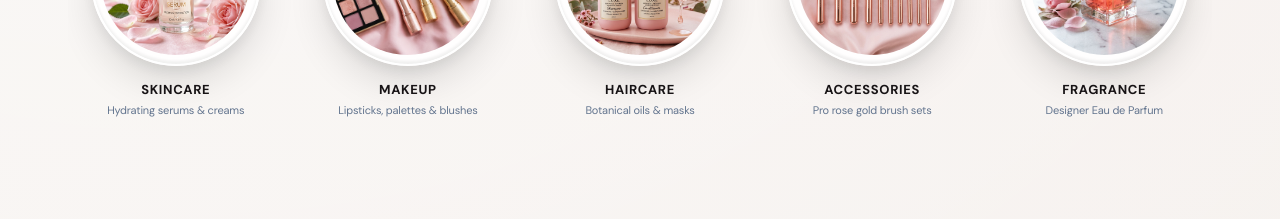
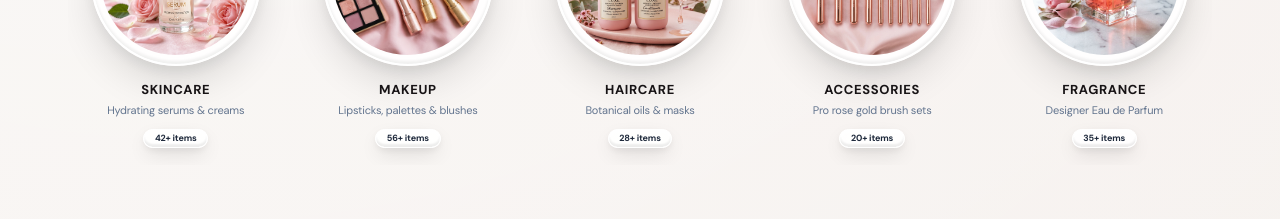
Before and after one commit to ruhul2003/Beauty-and-Blush, a Next.js app in the folder frontend/: page / in a window 1280 px wide. Shown: the part 1440-1659 px from the top of the page. Built offline with nearby package versions, Linux system fonts and the light colour scheme; no server answers.

Commit message:
Add category item count indicators and lighten accent styling

```diff
--- a/frontend/src/components/CategoryShowcase.jsx
+++ b/frontend/src/components/CategoryShowcase.jsx
@@ -9,31 +9,36 @@ const categories = [
     name: 'SKINCARE',
     slug: 'Skincare',
     image: '/images/serum.jpg',
-    desc: 'Hydrating serums & creams'
+    desc: 'Hydrating serums & creams',
+    count: '42+ items'
   },
   {
     name: 'MAKEUP',
     slug: 'Makeup',
     image: '/images/promo-makeup.jpg',
-    desc: 'Lipsticks, palettes & blushes'
+    desc: 'Lipsticks, palettes & blushes',
+    count: '56+ items'
   },
   {
     name: 'HAIRCARE',
     slug: 'Haircare',
     image: '/images/haircare.jpg',
-    desc: 'Botanical oils & masks'
+    desc: 'Botanical oils & masks',
+    count: '28+ items'
   },
   {
     name: 'ACCESSORIES',
     slug: 'Accessories',
     image: '/images/brushes.jpg',
-    desc: 'Pro rose gold brush sets'
+    desc: 'Pro rose gold brush sets',
+    count: '20+ items'
   },
   {
     name: 'FRAGRANCE',
     slug: 'Fragrance',
     image: '/images/perfume.jpg',
-    desc: 'Designer Eau de Parfum'
+    desc: 'Designer Eau de Parfum',
+    count: '35+ items'
   }
 ];
 
@@ -50,10 +55,10 @@ export function CategoryShowcase() {
           transition={{ duration: 0.5 }}
           className="text-center mb-10 sm:mb-12 flex flex-col items-center"
         >
-          <span className="glass-pill px-4 py-1.5 text-[10px] sm:text-[11px] uppercase tracking-[0.24em] font-bold text-[#b84357] dark:text-rose-300 shadow-xs mb-3">
+          <span className="glass-pill px-4 py-1.5 text-[10px] sm:text-[11px] uppercase tracking-[0.24em] font-bold text-[#e06d84] dark:text-rose-300 shadow-xs mb-3">
             Curated Collections
           </span>
-          <h2 className="text-2xl sm:text-3xl md:text-4xl font-serif text-[#181416] dark:text-white font-bold tracking-tight">
+          <h2 className="text-2xl sm:text-3xl md:text-4xl font-bold tracking-tight text-[#181416] dark:text-white">
             Shop by Category
           </h2>
         </motion.div>
@@ -76,7 +81,7 @@ export function CategoryShowcase() {
                 className="group flex flex-col items-center text-center w-full"
               >
                 {/* Circular Liquid Glass Pod with pronounced 3D Depth */}
-                <div className="relative w-28 h-28 sm:w-36 sm:h-36 md:w-40 md:h-40 rounded-full p-2 bg-white/90 dark:bg-white/[0.1] backdrop-blur-2xl border-2 border-white dark:border-white/25 shadow-[0_18px_40px_-5px_rgba(0,0,0,0.14),0_6px_16px_-2px_rgba(0,0,0,0.08),inset_0_3px_2px_rgba(255,255,255,1),inset_0_-3px_3px_rgba(0,0,0,0.06)] group-hover:shadow-[0_26px_55px_-5px_rgba(184,67,87,0.35),0_10px_20px_-2px_rgba(184,67,87,0.22),inset_0_3px_2px_rgba(255,255,255,1)] group-hover:border-[#b84357]/40 transition-all duration-300">
+                <div className="relative w-28 h-28 sm:w-36 sm:h-36 md:w-40 md:h-40 rounded-full p-2 bg-white/90 dark:bg-white/[0.1] backdrop-blur-2xl border-2 border-white dark:border-white/25 shadow-[0_18px_40px_-5px_rgba(0,0,0,0.14),0_6px_16px_-2px_rgba(0,0,0,0.08),inset_0_3px_2px_rgba(255,255,255,1),inset_0_-3px_3px_rgba(0,0,0,0.06)] group-hover:shadow-[0_26px_55px_-5px_rgba(224,109,132,0.35),0_10px_20px_-2px_rgba(224,109,132,0.22),inset_0_3px_2px_rgba(255,255,255,1)] group-hover:border-[#e06d84]/40 transition-all duration-300">
                   <div className="w-full h-full rounded-full overflow-hidden shadow-inner">
                     <img
                       src={cat.image}
@@ -88,12 +93,15 @@ export function CategoryShowcase() {
 
                 {/* Title & Link */}
                 <div className="mt-3.5 space-y-1">
-                  <h3 className="text-xs sm:text-[13px] font-bold tracking-wider text-[#181416] dark:text-white uppercase group-hover:text-[#b84357] dark:group-hover:text-rose-300 transition-colors font-serif">
+                  <h3 className="text-xs sm:text-[13px] font-bold tracking-wider text-[#181416] dark:text-white uppercase group-hover:text-[#e06d84] dark:group-hover:text-rose-300 transition-colors">
                     {cat.name}
                   </h3>
                   <p className="text-[11px] text-slate-500 dark:text-slate-400">
                     {cat.desc}
                   </p>
+                  <span className="glass-pill inline-block px-2.5 py-0.5 text-[9px] font-bold text-slate-600 dark:text-slate-300 mt-0.5">
+                    {cat.count}
+                  </span>
                 </div>
               </Link>
             </motion.div>
```
